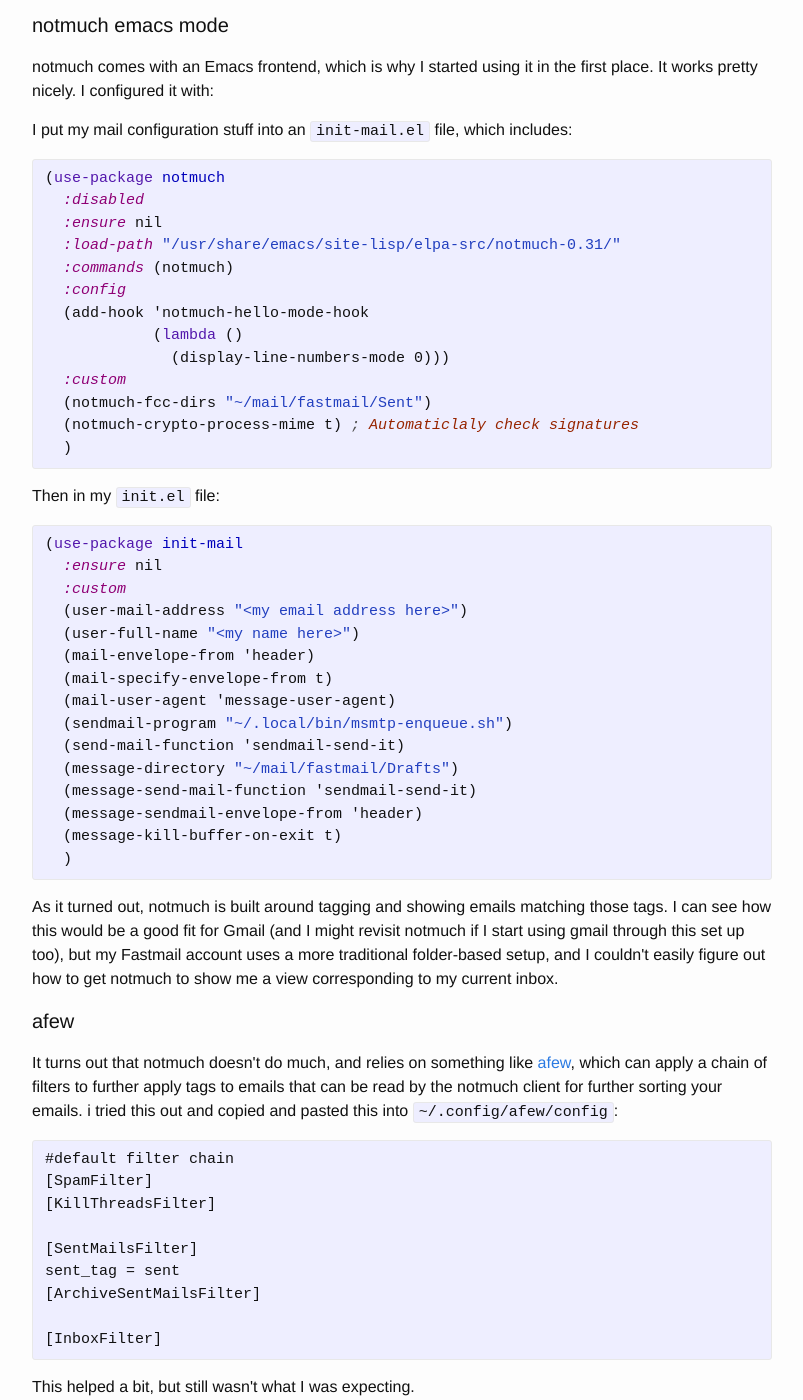
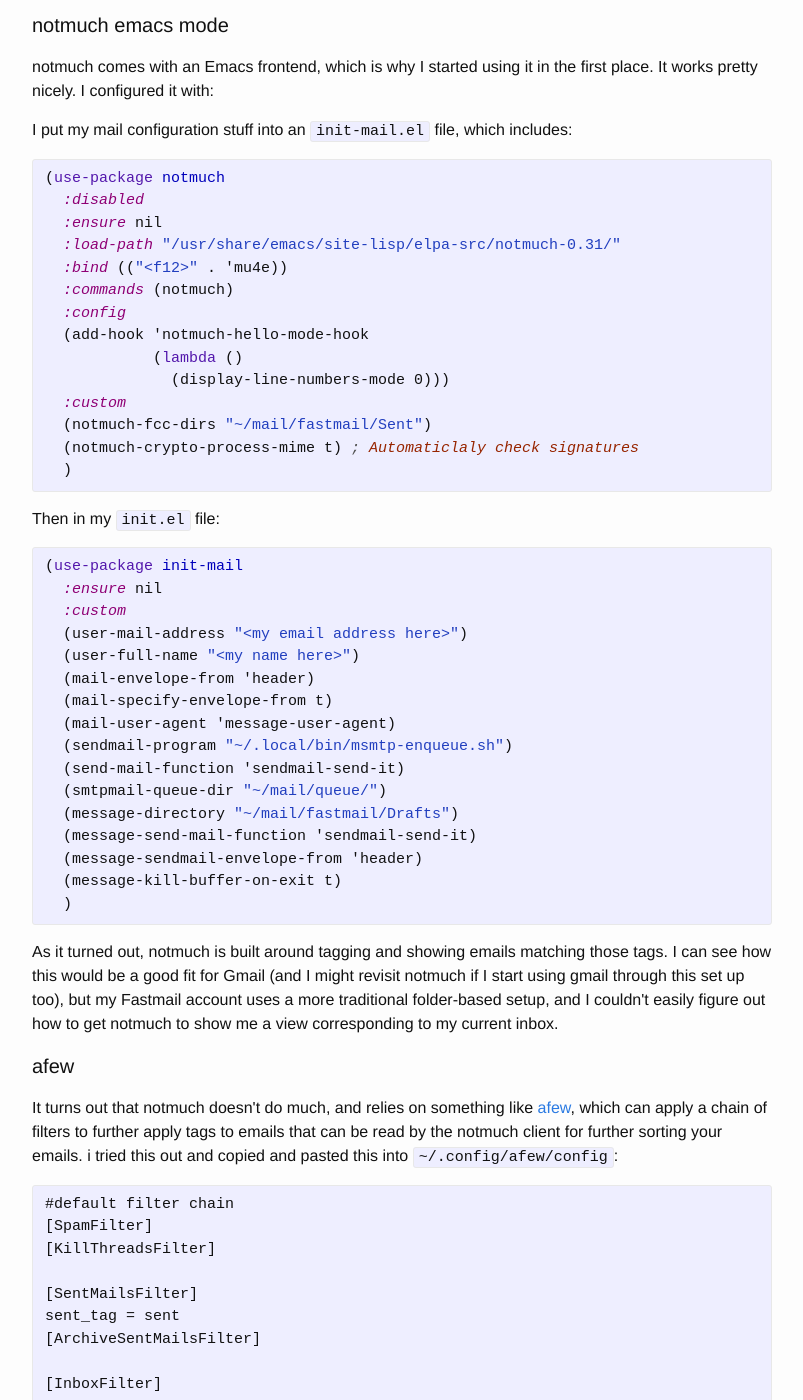
Before and after one commit to shaunplee/shaunplee.github.io, a Jekyll site: the page built from _posts/2021-03-02-emacs-mail-setup.html, in a window 1280 px wide and 1400 px high, scrolled down 3439 px. Shown: the whole window, without its empty margins (238-1041 px from the left). Built offline with Jekyll 4.4.1, drawn with Linux system fonts in a browser that asks for light colours.

Commit message:
More mail fixes.

```diff
--- a/_posts/2021-03-02-emacs-mail-setup.html
+++ b/_posts/2021-03-02-emacs-mail-setup.html
@@ -199,6 +199,7 @@ I put my mail configuration stuff into an <code>init-mail.el</code> file, which
   <span style="color: #8f0075; font-style: italic;">:disabled</span>
   <span style="color: #8f0075; font-style: italic;">:ensure</span> nil
   <span style="color: #8f0075; font-style: italic;">:load-path</span> <span style="color: #223fbf;">"/usr/share/emacs/site-lisp/elpa-src/notmuch-0.31/"</span>
+  <span style="color: #8f0075; font-style: italic;">:bind</span> ((<span style="color: #223fbf;">"&lt;f12&gt;"</span> . 'mu4e))
   <span style="color: #8f0075; font-style: italic;">:commands</span> (notmuch)
   <span style="color: #8f0075; font-style: italic;">:config</span>
   (add-hook 'notmuch-hello-mode-hook
@@ -226,6 +227,7 @@ Then in my <code>init.el</code> file:
   (mail-user-agent 'message-user-agent)
   (sendmail-program <span style="color: #223fbf;">"~/.local/bin/msmtp-enqueue.sh"</span>)
   (send-mail-function 'sendmail-send-it)
+  (smtpmail-queue-dir <span style="color: #223fbf;">"~/mail/queue/"</span>)
   (message-directory <span style="color: #223fbf;">"~/mail/fastmail/Drafts"</span>)
   (message-send-mail-function 'sendmail-send-it)
   (message-sendmail-envelope-from 'header)
```
